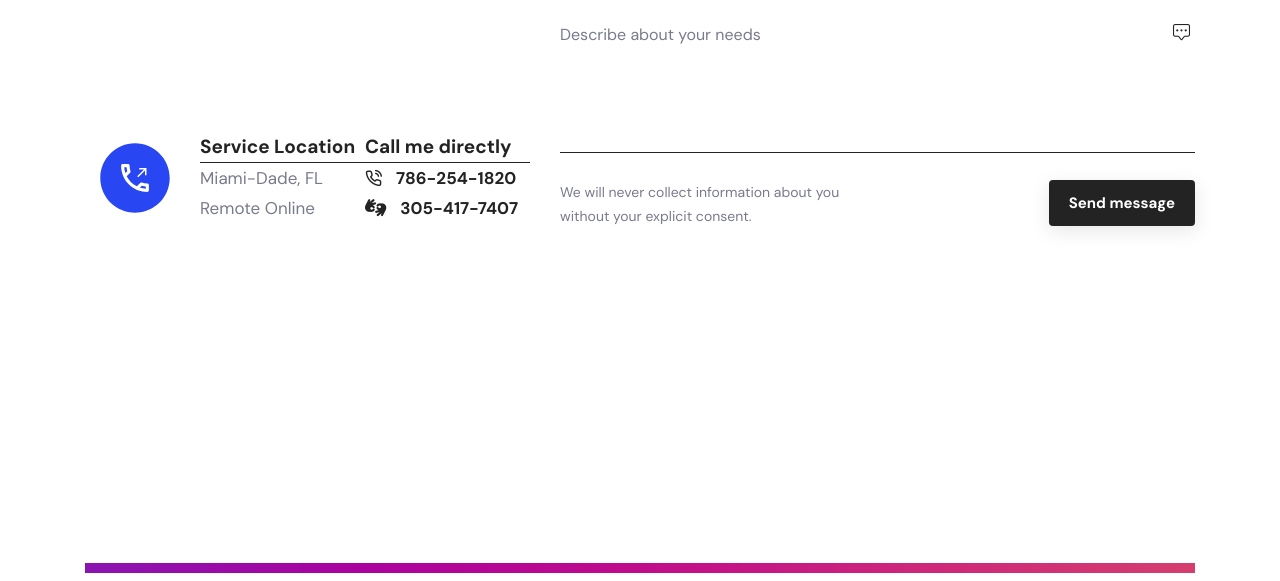
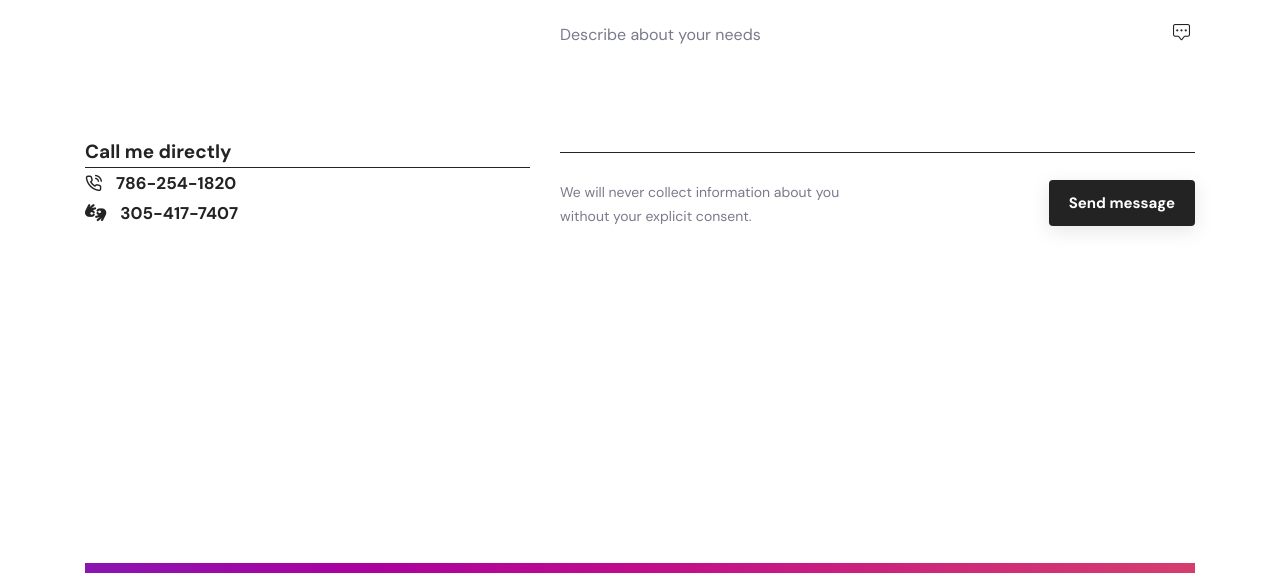
Before and after one commit to ByronMena/e-notarize.me, a plain HTML site: page contact.html in a window 1280 px wide. Shown: the part 1842-2423 px from the top of the page. Drawn offline with Linux system fonts and the light colour scheme.

Commit message:
Removed area serving location in contact page

```diff
--- a/contact.html
+++ b/contact.html
@@ -507,7 +507,7 @@
             <div
               class="icon-with-text-style-01 feature-box feature-box-left-icon-middle last-paragraph-no-margin mt-auto"
             >
-              <div class="feature-box-icon me-15px">
+              <!-- <div class="feature-box-icon me-15px">
                 <img src="images/phone-out-circle-fill-svgrepo-com.svg" width="100" alt=""
                 class="d-none d-xl-block" />
               </div>
@@ -518,7 +518,7 @@
                 >
                 <span>Miami-Dade, FL</span>
                 <span>Remote Online</span>
-              </div>
+              </div> -->
               <div class="feature-box-content">
                 <span
                   class="text-dark-gray fs-19 fw-600 d-block text-decoration-line-bottom"
```
